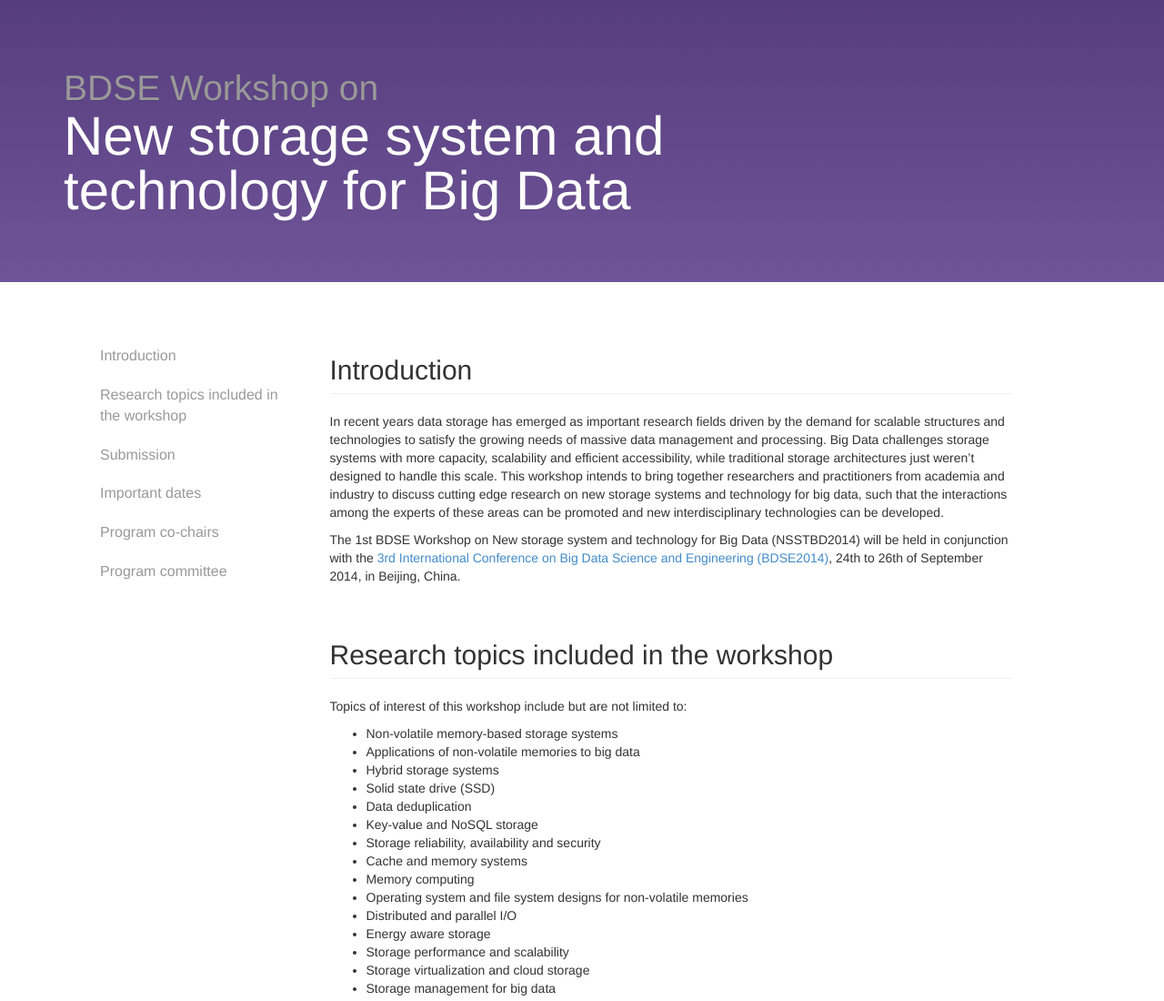
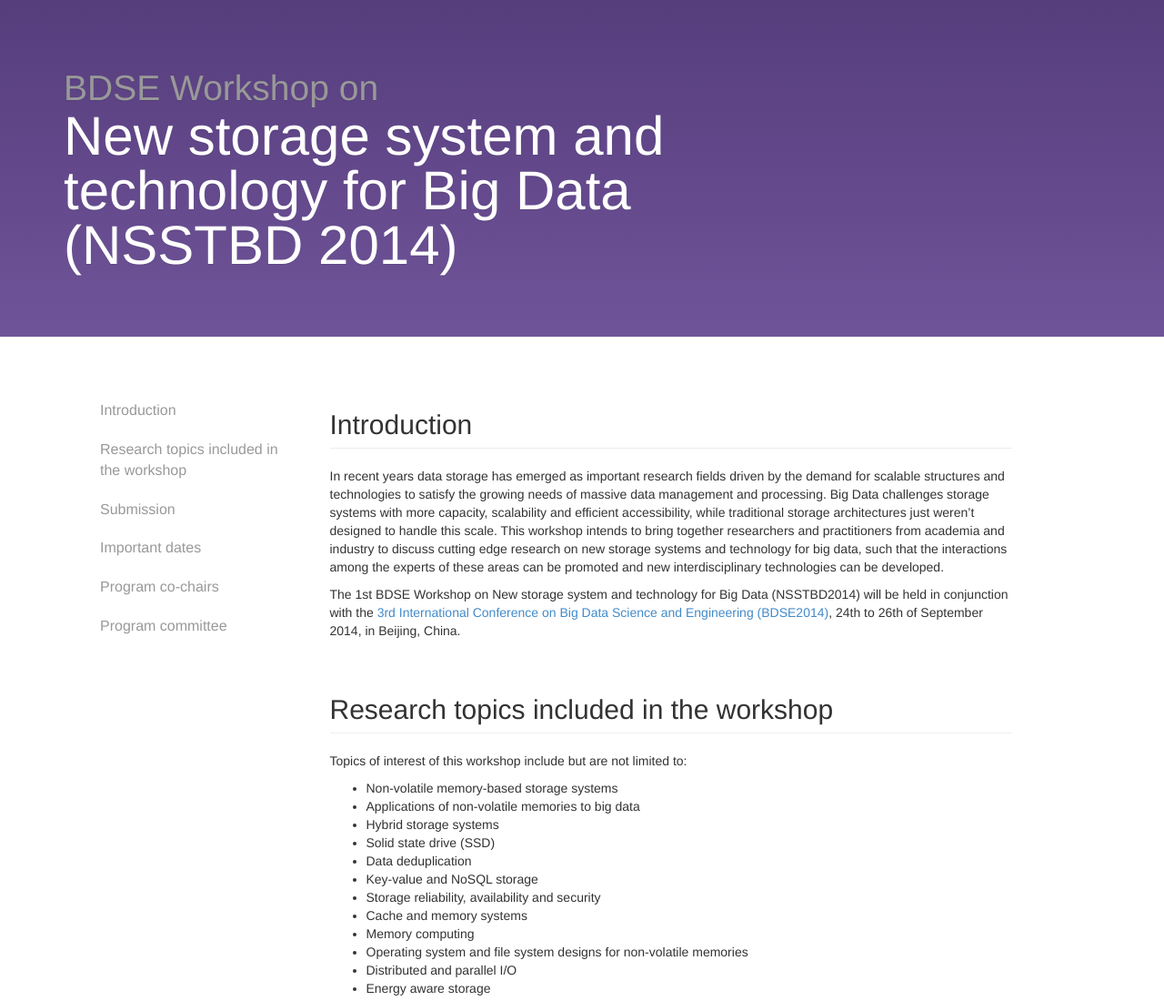
Before and after one commit to nsstbd/nsstbd.github.io, a plain HTML site: page index.html in a window 1280 px wide. Shown: the top 1100 px of the page at 91% size. Drawn offline with Linux system fonts and the light colour scheme.

Commit message:
modify the titile

```diff
--- a/index.html
+++ b/index.html
@@ -13,7 +13,7 @@
     	<h1>
             <small>BDSE Workshop on </small>
                   <br>
-                  New storage system and technology for Big Data
+                  New storage system and technology for Big Data (NSSTBD 2014)
         </h1>
     </div>
     </div>
```
